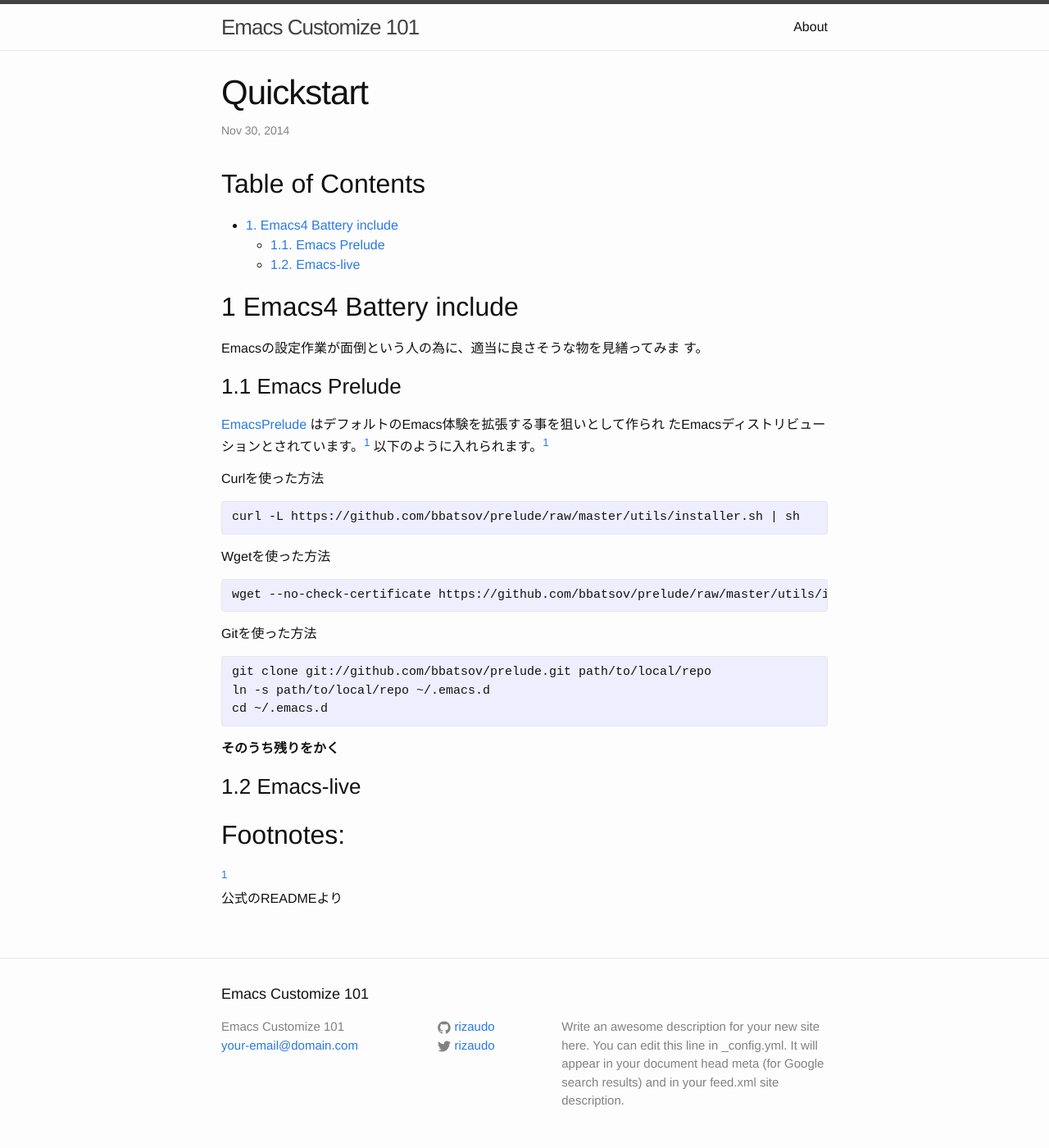
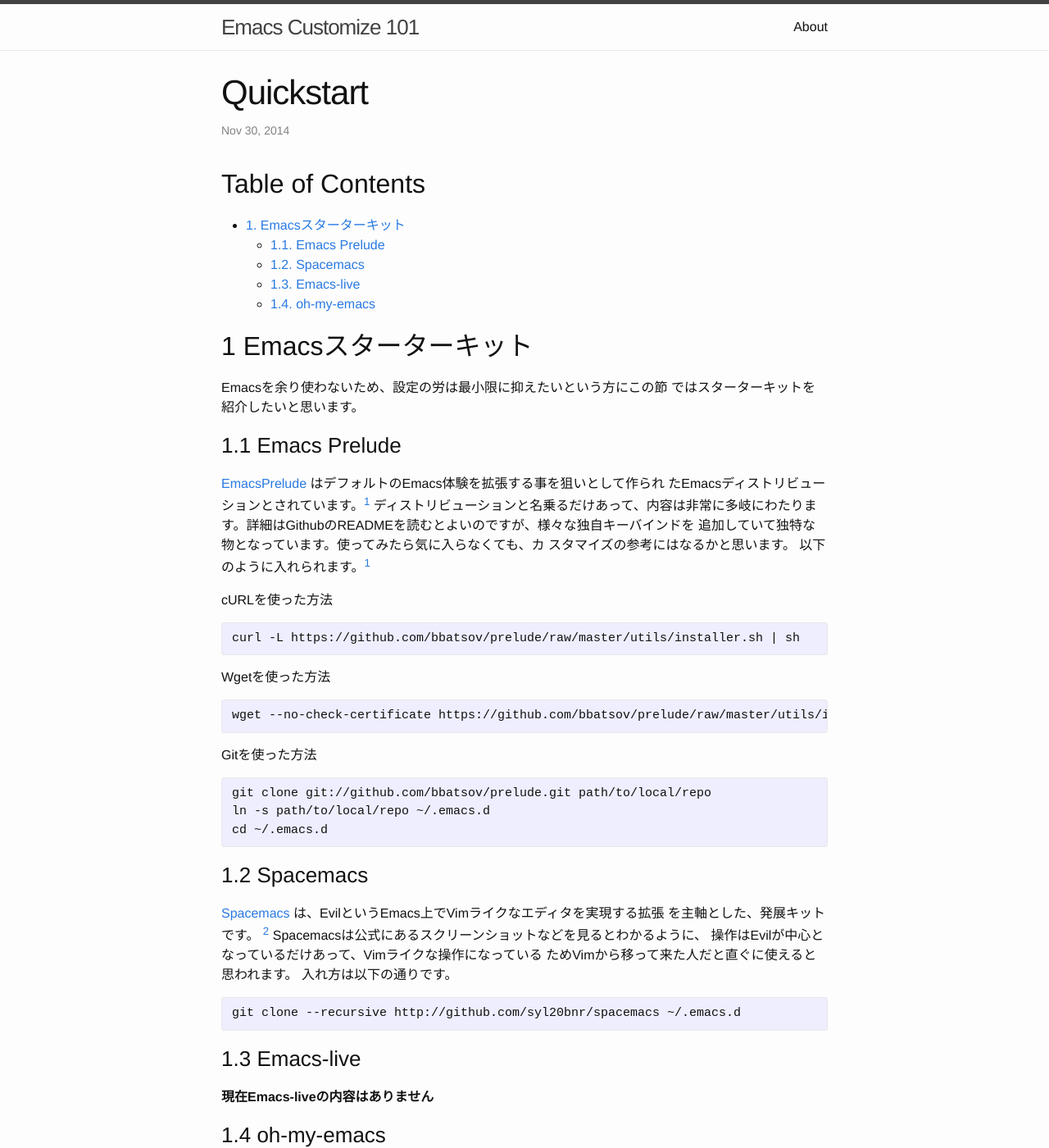
Before and after one commit to rizaudo/emacs-customize-101-jp, a Jekyll site: the page built from _posts/2014-11-30-quickstart.html, in a window 1280 px wide and 1400 px high. Shown: the whole window at 82% size. Built offline with Jekyll 4.4.1, drawn with Linux system fonts in a browser that asks for light colours; some of the changed text lies outside the part shown.

Commit message:
update quickstart.org

```diff
--- a/_posts/2014-11-30-quickstart.html
+++ b/_posts/2014-11-30-quickstart.html
@@ -10,10 +10,12 @@ comments:
 <h2>Table of Contents</h2>
 <div id="text-table-of-contents">
 <ul>
-<li><a href="#sec-1">1. Emacs4 Battery include</a>
+<li><a href="#sec-1">1. Emacsスターターキット</a>
 <ul>
 <li><a href="#sec-1-1">1.1. Emacs Prelude</a></li>
-<li><a href="#sec-1-2">1.2. Emacs-live</a></li>
+<li><a href="#sec-1-2">1.2. Spacemacs</a></li>
+<li><a href="#sec-1-3">1.3. Emacs-live</a></li>
+<li><a href="#sec-1-4">1.4. oh-my-emacs</a></li>
 </ul>
 </li>
 </ul>
@@ -21,24 +23,27 @@ comments:
 </div>
 
 <div id="outline-container-sec-1" class="outline-2">
-<h2 id="sec-1"><span class="section-number-2">1</span> Emacs4 Battery include</h2>
+<h2 id="sec-1"><span class="section-number-2">1</span> Emacsスターターキット</h2>
 <div class="outline-text-2" id="text-1">
 <p>
-Emacsの設定作業が面倒という人の為に、適当に良さそうな物を見繕ってみま
-す。
+Emacsを余り使わないため、設定の労は最小限に抑えたいという方にこの節
+ではスターターキットを紹介したいと思います。
 </p>
 </div>
-
 <div id="outline-container-sec-1-1" class="outline-3">
 <h3 id="sec-1-1"><span class="section-number-3">1.1</span> Emacs Prelude</h3>
 <div class="outline-text-3" id="text-1-1">
 <p>
 <a href="https://github.com/bbatsov/prelude">EmacsPrelude</a> はデフォルトのEmacs体験を拡張する事を狙いとして作られ
 たEmacsディストリビューションとされています。<sup><a id="fnr.1" name="fnr.1" class="footref" href="#fn.1">1</a></sup>
+ディストリビューションと名乗るだけあって、内容は非常に多岐にわたりま
+す。詳細はGithubのREADMEを読むとよいのですが、様々な独自キーバインドを
+追加していて独特な物となっています。使ってみたら気に入らなくても、カ
+スタマイズの参考にはなるかと思います。
 以下のように入れられます。<sup><a id="fnr.1.100" name="fnr.1.100" class="footref" href="#fn.1">1</a></sup>
 </p>
 <dl class="org-dl">
-<dt> Curlを使った方法 </dt><dd></dd>
+<dt> cURLを使った方法 </dt><dd></dd>
 </dl>
 <pre class="example">
 curl -L https://github.com/bbatsov/prelude/raw/master/utils/installer.sh | sh
@@ -57,16 +62,42 @@ git clone git://github.com/bbatsov/prelude.git path/to/local/repo
 ln -s path/to/local/repo ~/.emacs.d
 cd ~/.emacs.d
 </pre>
+</div>
+</div>
 
+<div id="outline-container-sec-1-2" class="outline-3">
+<h3 id="sec-1-2"><span class="section-number-3">1.2</span> Spacemacs</h3>
+<div class="outline-text-3" id="text-1-2">
 <p>
-<b>そのうち残りをかく</b>
+<a href="https://github.com/syl20bnr/spacemacs">Spacemacs</a> は、EvilというEmacs上でVimライクなエディタを実現する拡張
+を主軸とした、発展キットです。
+<sup><a id="fnr.2" name="fnr.2" class="footref" href="#fn.2">2</a></sup>
+Spacemacsは公式にあるスクリーンショットなどを見るとわかるように、
+操作はEvilが中心となっているだけあって、Vimライクな操作になっている
+ためVimから移って来た人だと直ぐに使えると思われます。
+入れ方は以下の通りです。
+</p>
+<pre class="example">
+git clone --recursive http://github.com/syl20bnr/spacemacs ~/.emacs.d
+</pre>
+</div>
+</div>
+
+<div id="outline-container-sec-1-3" class="outline-3">
+<h3 id="sec-1-3"><span class="section-number-3">1.3</span> Emacs-live</h3>
+<div class="outline-text-3" id="text-1-3">
+<p>
+<b>現在Emacs-liveの内容はありません</b>
 </p>
 </div>
 </div>
 
-<div id="outline-container-sec-1-2" class="outline-3">
-<h3 id="sec-1-2"><span class="section-number-3">1.2</span> Emacs-live</h3>
-<div class="outline-text-3" id="text-1-2">
+<div id="outline-container-sec-1-4" class="outline-3">
+<h3 id="sec-1-4"><span class="section-number-3">1.4</span> oh-my-emacs</h3>
+<div class="outline-text-3" id="text-1-4">
+<p>
+<b>現在oh-my-emacsの内容はありません</b>
+</p>
 </div>
 </div>
 </div>
@@ -78,6 +109,8 @@ cd ~/.emacs.d
 公式のREADMEより
 </p></div>
 
+<div class="footdef"><sup><a id="fn.2" name="fn.2" class="footnum" href="#fnr.2">2</a></sup> <p>公式のREADME.mdより</p></div>
+
 
 </div>
 </div>
```
Also changed, not shown: org/2014-11-30-quickstart.org (+24 -6 lines).
